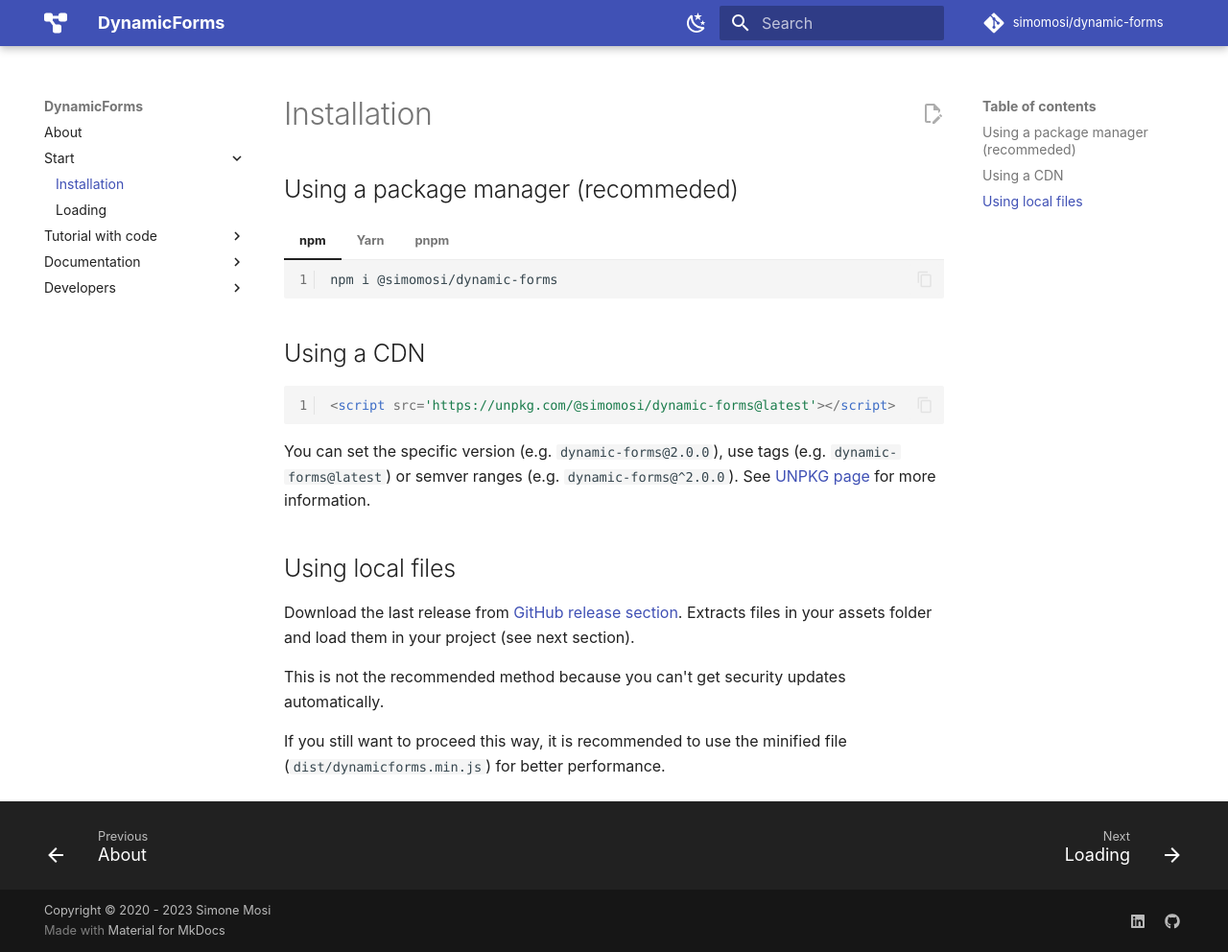
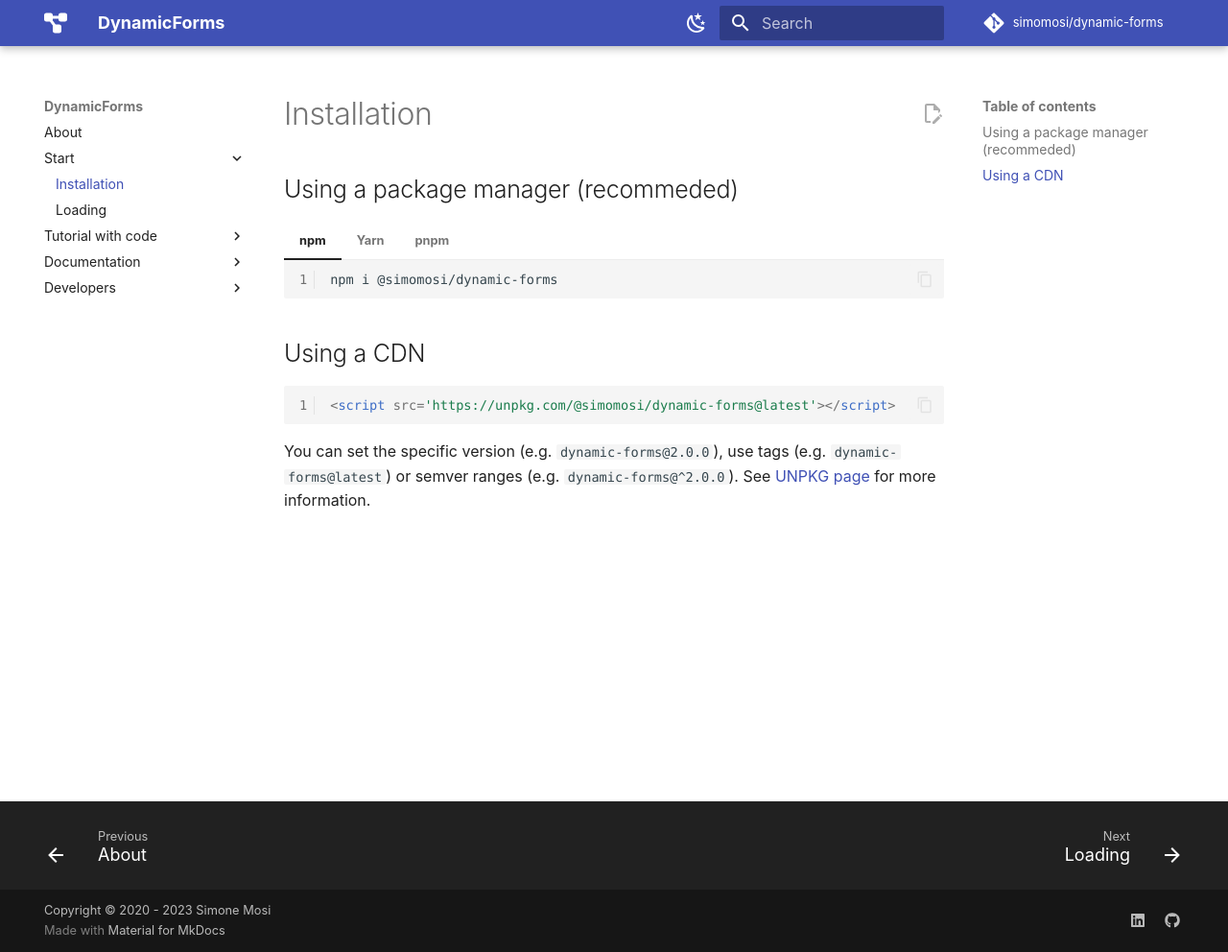
Before and after one commit to simomosi/dynamic-forms, an MkDocs documentation site: the page built from docs/start/installation.md, in a window 1280 px wide and 992 px high. Shown: the whole window at 96% size. Built offline with MkDocs 1.6.1 and Material for MkDocs 9.7.7, drawn with Linux system fonts in a browser that asks for light colours; comment, search, counter and statistics services are not loaded.

Commit message:
Remove local files installation section

```diff
--- a/docs/start/installation.md
+++ b/docs/start/installation.md
@@ -22,10 +22,3 @@
 
 You can set the specific version (e.g. `dynamic-forms@2.0.0`), use tags (e.g. `dynamic-forms@latest`) or semver ranges (e.g. `dynamic-forms@^2.0.0`).
 See [UNPKG page](https://www.unpkg.com/) for more information.
-
-## Using local files
-Download the last release from [GitHub release section](https://github.com/simomosi/dynamic-forms/releases). Extracts files in your assets folder and load them in your project (see next section).
-
-This is not the recommended method because you can't get security updates automatically.
-
-If you still want to proceed this way, it is recommended to use the minified file (`dist/dynamicforms.min.js`) for better performance.
```
